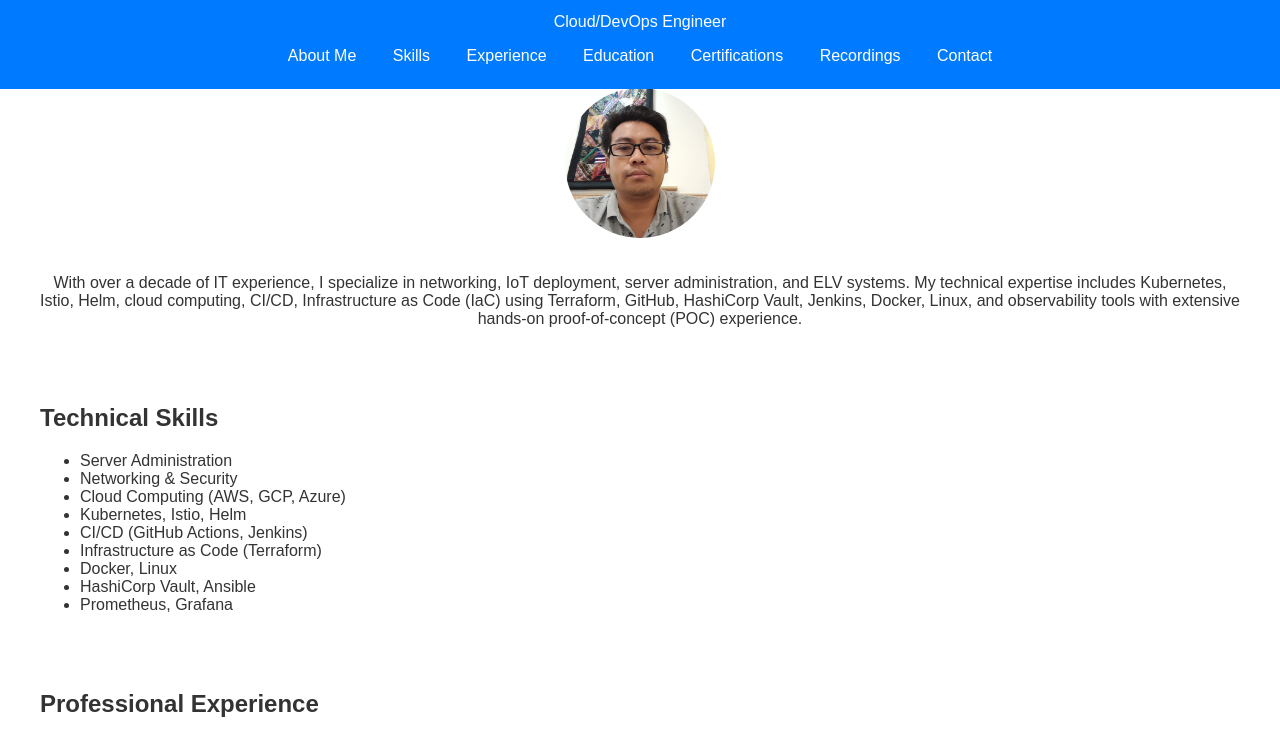
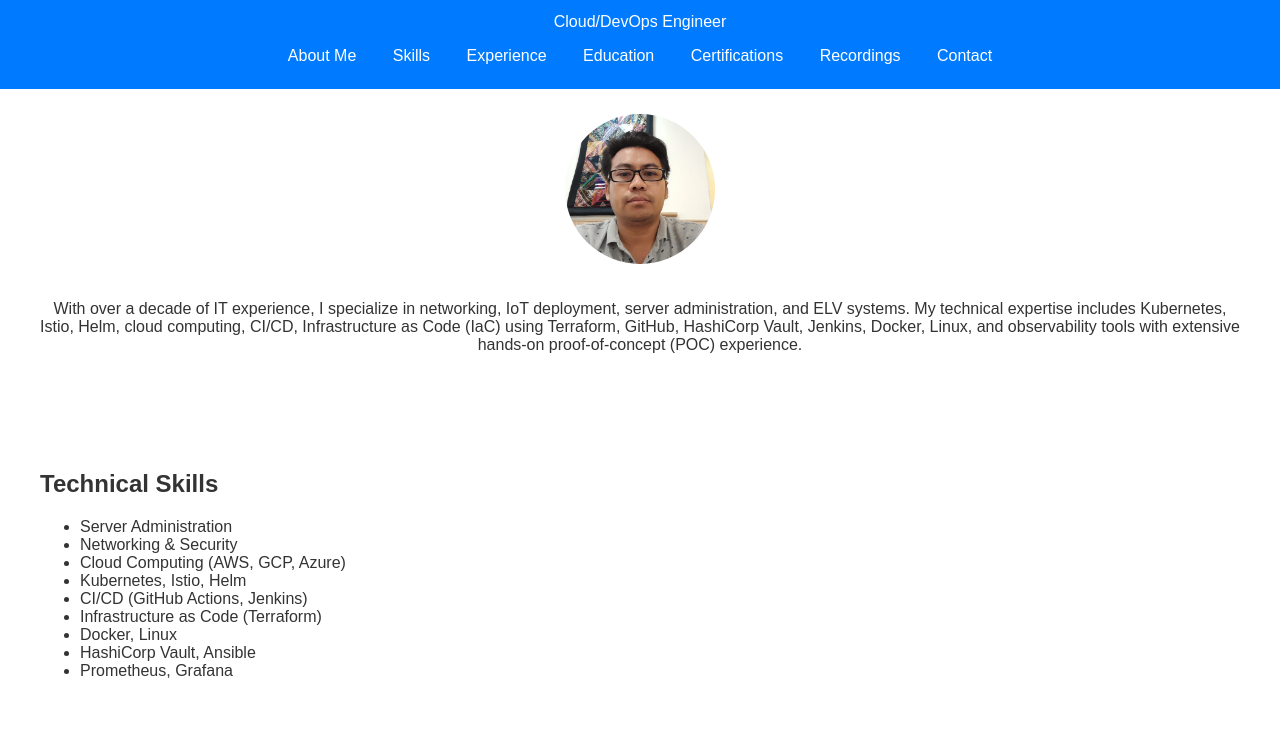
Before and after one commit to aungmyoheincloud/aungmyohein.cloud.io, a plain HTML site: page index.html in a window 1280 px wide. Shown: the part 56-790 px from the top of the page. Drawn offline with Linux system fonts and the light colour scheme.

Commit message:
Update index.html

```diff
--- a/index.html
+++ b/index.html
@@ -38,20 +38,20 @@
             text-decoration: underline;
         }
         section {
-            padding: 1em 0; /* Reduced padding for sections */
-            margin-top: 60px; /* Space for fixed header */
-            scroll-padding-top: 60px; /* Space to account for fixed header */
+            padding: 2em 1em; /* Padding around sections */
+            margin-top: 70px; /* Space for fixed header */
+            scroll-padding-top: 70px; /* Ensure fixed header doesn't cover content */
         }
         .container {
             max-width: 1200px;
             margin: 0 auto;
             padding: 0 1em;
         }
-        .skills, .experience, .education, .certifications, .recordings {
-            margin-top: 0.5em; /* Reduced spacing between sections */
+        .skills, .experience, .education, .certifications, .recordings, .contact {
+            margin-top: 1em; /* Reduced spacing between sections */
         }
         .skill, .project, .job, .education-item, .certificate, .recording {
-            margin-bottom: 0.5em; /* Reduced spacing between items */
+            margin-bottom: 1em; /* Spacing between items */
         }
         footer {
             background: #333;
@@ -244,6 +244,5 @@
     <footer>
         <p>&copy; 2024 Aung Myo Hein. All rights reserved.</p>
     </footer>
-
 </body>
 </html>
```
Lines whose indentation alone changed are shown as unchanged.
